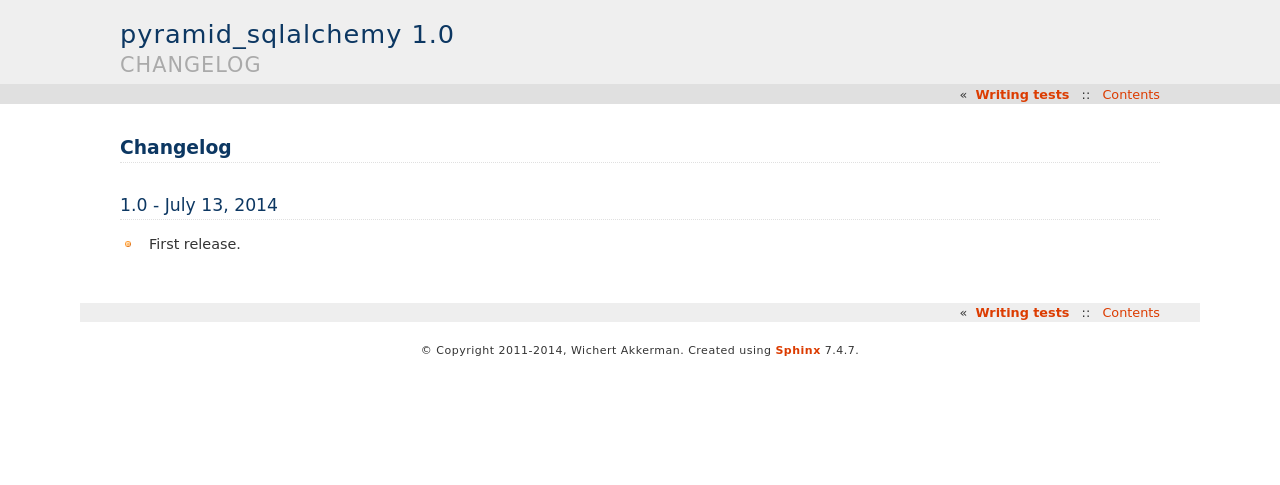
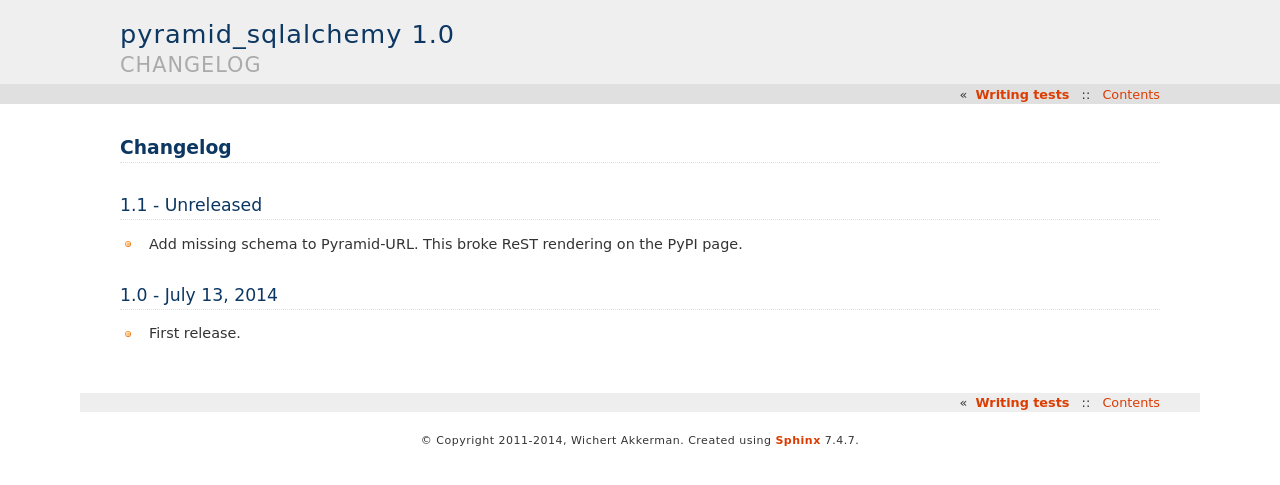
Before and after one commit to wichert/pyramid_sqlalchemy, a Sphinx documentation site: the page built from docs/changes.rst, in a window 1280 px wide. Shown: the top 485 px of the page. Built offline with Sphinx 7.4.7, drawn with Linux system fonts in a browser that asks for light colours.

Commit message:
Fix Pyramid link in docs.

```diff
--- a/README.rst
+++ b/README.rst
@@ -1,6 +1,6 @@
 `pyramid_sqlalchemy` provides some basic glue to facilitate using
 `SQLAlchemy <http://www.sqlalchemy.org/>`_ with `Pyramid
-<docs.pylonsproject.org/projects/pyramid/en/latest/>`_.
+<http://docs.pylonsproject.org/projects/pyramid/en/latest/>`_.
 
 SQLAlchemy relies on global state for a few things:
 
--- a/docs/changes.rst
+++ b/docs/changes.rst
@@ -1,5 +1,11 @@
 Changelog
 =========
+
+1.1 - Unreleased
+-------------------
+
+- Add missing schema to Pyramid-URL. This broke ReST rendering on the PyPI page.
+
 
 1.0 - July 13, 2014
 -------------------
--- a/docs/index.rst
+++ b/docs/index.rst
@@ -1,6 +1,6 @@
 `pyramid_sqlalchemy` provides some basic glue to facilitate using
 `SQLAlchemy <http://www.sqlalchemy.org/>`_ with `Pyramid
-<docs.pylonsproject.org/projects/pyramid/en/latest/>`_.
+<http://docs.pylonsproject.org/projects/pyramid/en/latest/>`_.
 
 SQLAlchemy relies on global state for a few things:
 
--- a/setup.py
+++ b/setup.py
@@ -1,7 +1,7 @@
 from setuptools import setup
 from setuptools import find_packages
 
-version = '1.0'
+version = '1.1dev'
 
 requires = [
     'SQLAlchemy >= 0.8.0',
```
